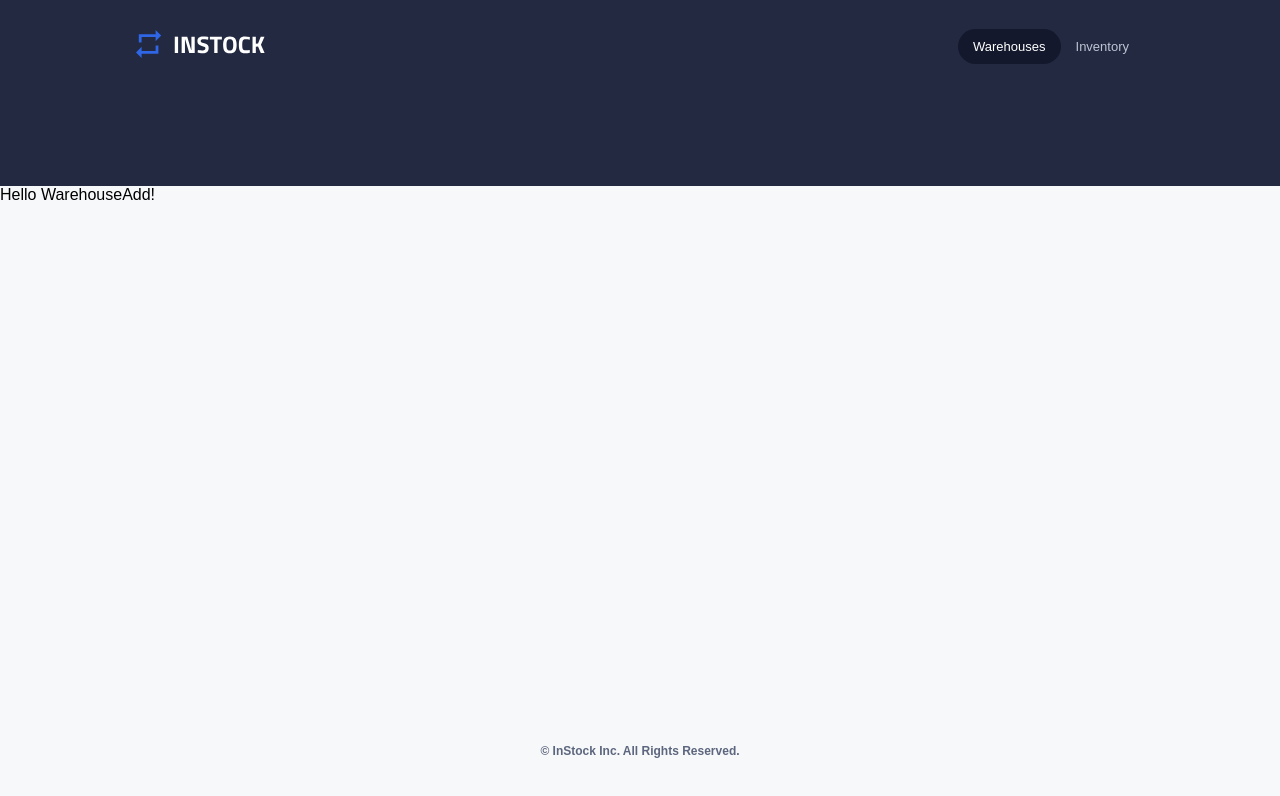
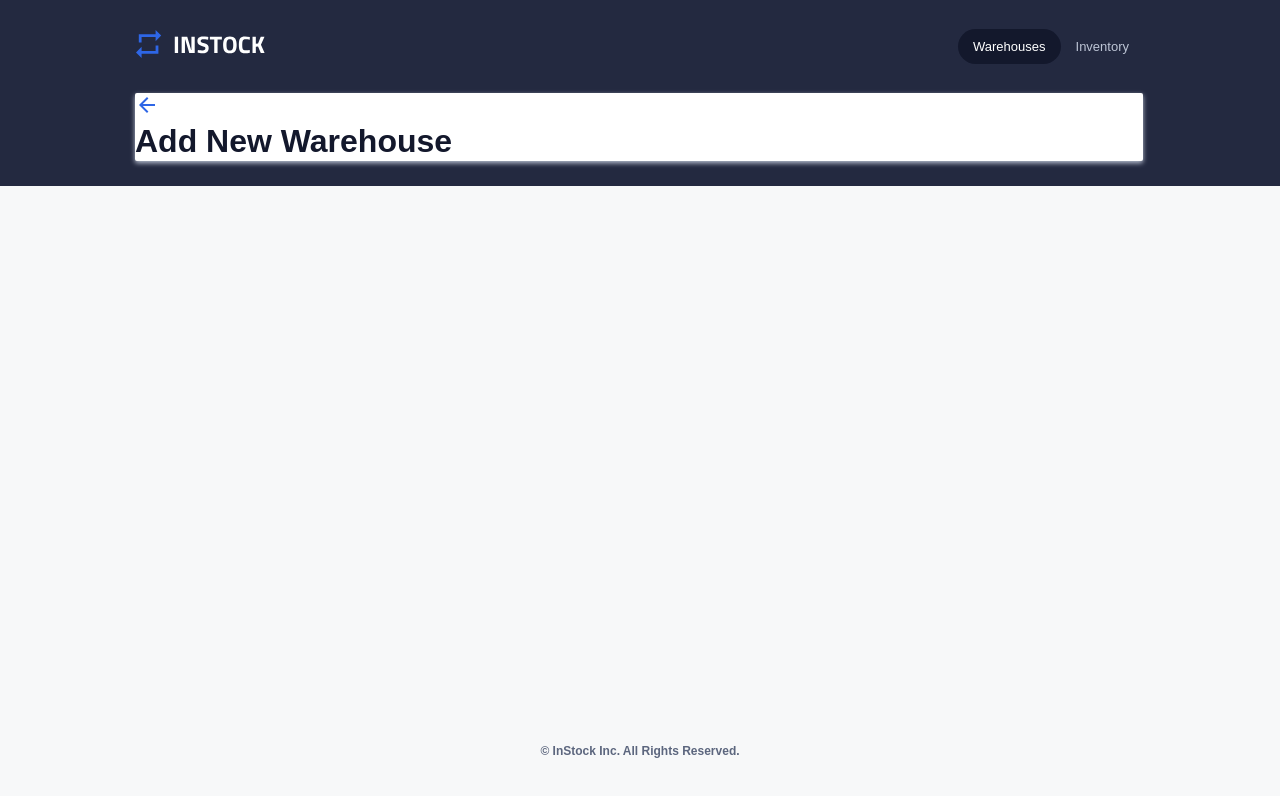
Before and after one commit to MoeyR/instock, a React (Create React App) app: page /warehouses/add in a window 1280 px wide. Shown: the top 796 px of the page. Built offline with nearby package versions, Linux system fonts and the light colour scheme.

Commit message:
added title-section and styles for WarehouseAdd Page

```diff
--- a/src/pages/WarehouseAdd/WarehouseAdd.jsx
+++ b/src/pages/WarehouseAdd/WarehouseAdd.jsx
@@ -1,8 +1,33 @@
+import './WarehouseAdd.scss';
+import { Link } from 'react-router-dom';
+import backIcon from '../../assets/icons/arrow_back-24px.svg';
+
 function WarehouseAdd(){
     return (
-        <>
-            <p>Hello WarehouseAdd!</p>
-        </>
+        <section className='main'>
+            {/* ----- title section ----- */}
+            <section className='title-section'>
+                <Link to={'/'} className='title-section__back-link'>
+                    <img className='title-section__back-icon' src={backIcon} alt="back-button" />
+                </Link>
+                <h1 className='title-section__page-title'>Add New Warehouse</h1>
+            </section>
+            {/* ----- form ----- */}
+            <form>
+                <section>
+                    <section>
+
+                    </section>
+                    <section>
+
+                    </section>
+                </section>
+                <section className='buttons'>
+
+                </section>
+            </form>
+
+        </section>
     )
 }
 export default WarehouseAdd;
--- /dev/null
+++ b/src/pages/WarehouseAdd/WarehouseAdd.scss
@@ -0,0 +1,25 @@
+@use "../../styles/partials/colors" as *;
+@use "../../styles/partials/mixins" as *;
+
+.main{
+    box-shadow: 0 0.125rem 0.3125rem 0 $cloud;
+  border-radius: 0.125rem;
+  background-color: $white;
+  position: absolute;
+  top: 8.0625rem;
+  left: 50%;
+  margin-left: -44%;
+  width: 87%;
+  min-width: 18.375rem;
+  z-index: 1;
+
+  @include tablet {
+    top: 5.8125rem;
+    margin-left: -45.5%;
+    width: 91%;
+  }
+  @include desktop {
+    width: 63rem;
+    margin-left: -31.5625rem;
+  }
+}
```
